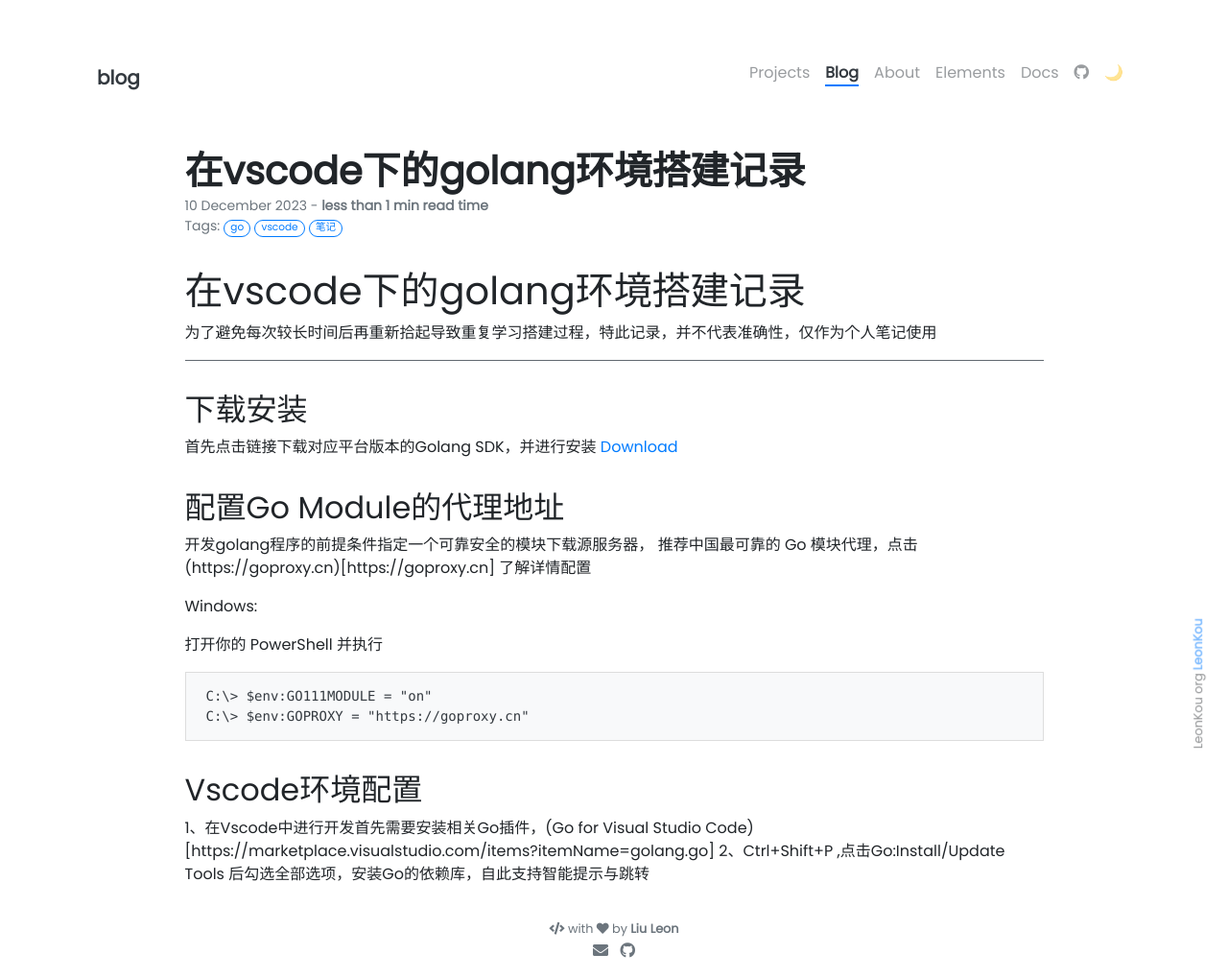
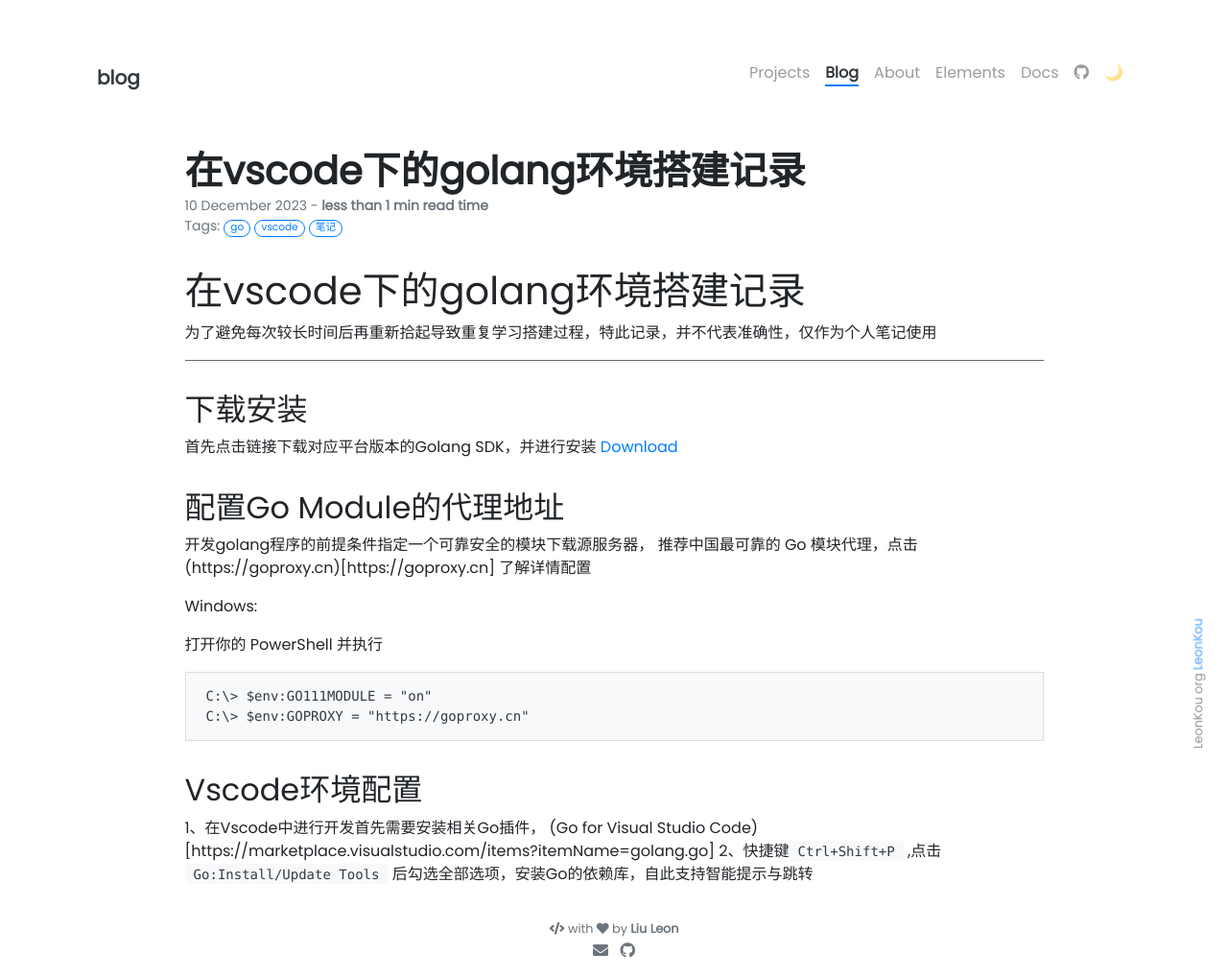
Before and after one commit to liuyl1992/leon.github.io, a Jekyll site: the page built from _posts/2023-12-10-在vscode下的golang环境搭建记录.md, in a window 1280 px wide. Shown: the whole page at 96% size. Built offline with Jekyll 4.4.1, drawn with Linux system fonts in a browser that asks for light colours; nearby versions of some CDN libraries; our own code applies the rules of GitHub Pages for plain Markdown files.

Commit message:
golang posts

```diff
--- a/_posts/2023-12-10-在vscode下的golang环境搭建记录.md
+++ b/_posts/2023-12-10-在vscode下的golang环境搭建记录.md
@@ -34,5 +34,6 @@ C:\> $env:GOPROXY = "https://goproxy.cn"
 ## Vscode环境配置
 
 
-1、在Vscode中进行开发首先需要安装相关Go插件，(Go for Visual Studio Code)[https://marketplace.visualstudio.com/items?itemName=golang.go]
-2、Ctrl+Shift+P ,点击Go:Install/Update Tools 后勾选全部选项，安装Go的依赖库，自此支持智能提示与跳转
+1、在Vscode中进行开发首先需要安装相关Go插件，
+(Go for Visual Studio Code)[https://marketplace.visualstudio.com/items?itemName=golang.go]
+2、快捷键`Ctrl+Shift+P` ,点击 `Go:Install/Update Tools` 后勾选全部选项，安装Go的依赖库，自此支持智能提示与跳转
```
